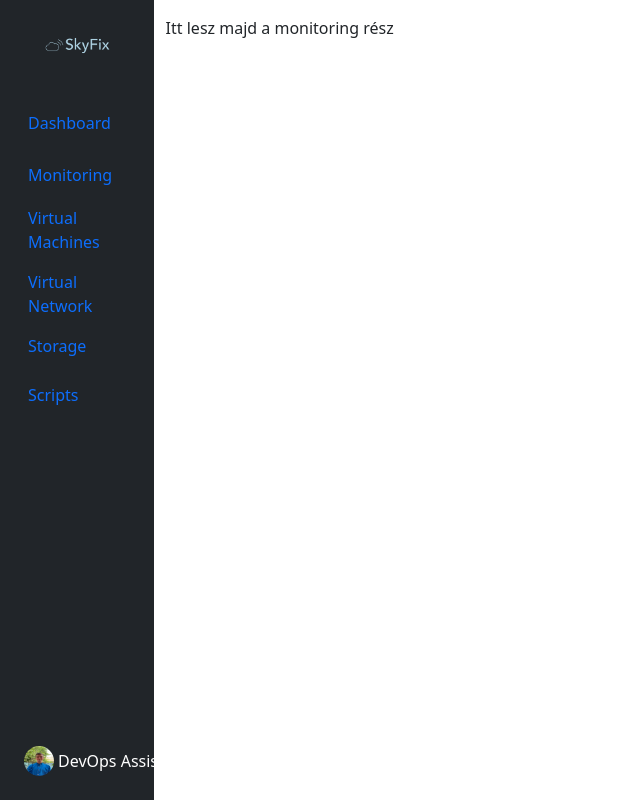
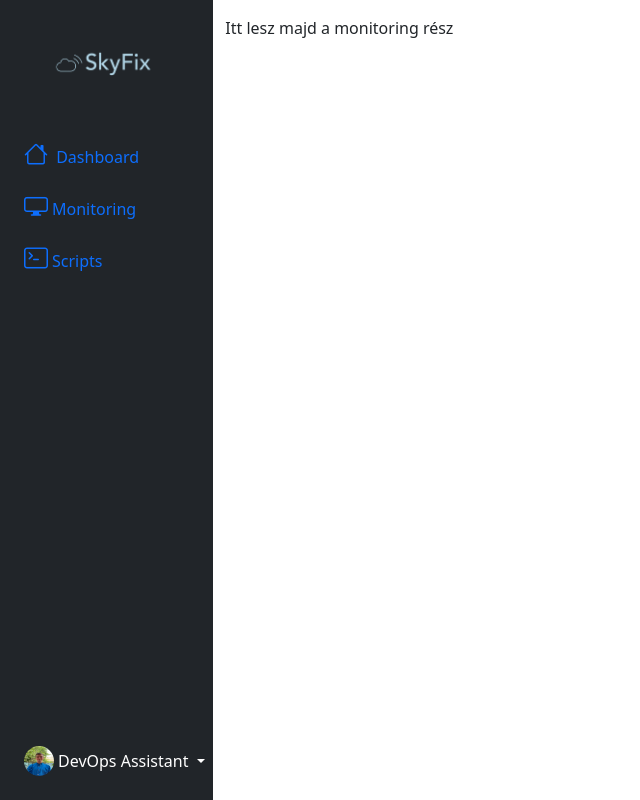
Before and after one commit to AttilaSzaboCDE/skyfix, a Flask app: page / in a window 1280 px wide. Shown: the whole page, without its empty margins (0-640 px from the left). Run offline with Flask 3, Linux system fonts and the light colour scheme.

Commit message:
Base html is done.

```diff
--- a/templates/base_index.html
+++ b/templates/base_index.html
@@ -8,14 +8,18 @@
   <link rel="stylesheet" href="{{ url_for('static', filename='CSS/base_index.css') }}">
   <link href="https://cdn.jsdelivr.net/npm/bootstrap@5.3.3/dist/css/bootstrap.min.css" rel="stylesheet" integrity="sha384-QWTKZyjpPEjISv5WaRU9OFeRpok6YctnYmDr5pNlyT2bRjXh0JMhjY6hW+ALEwIH" crossorigin="anonymous">
   <script src="https://cdn.jsdelivr.net/npm/bootstrap@5.3.3/dist/js/bootstrap.bundle.min.js" integrity="sha384-YvpcrYf0tY3lHB60NNkmXc5s9fDVZLESaAA55NDzOxhy9GkcIdslK1eN7N6jIeHz" crossorigin="anonymous"></script>
+  <!-- Bootstrap CSS -->
+  <link href="https://cdn.jsdelivr.net/npm/bootstrap@5.3.0-alpha1/dist/css/bootstrap.min.css" rel="stylesheet">
+  <!-- Bootstrap Icons CSS -->
+  <link href="https://cdn.jsdelivr.net/npm/bootstrap-icons/font/bootstrap-icons.css" rel="stylesheet">
 </head>
 <body>
   <div class="container-fluid">
     <div class="row flex-nowrap">
-        <div class="col-auto col-md-3 col-xl-2 px-sm-2 px-0 bg-dark" style="width: 12%;">
+        <div class="col-auto col-md-3 col-xl-2 px-sm-2 px-0 bg-dark">
             <div class="d-flex flex-column align-items-center align-items-sm-start px-3 pt-2 text-white min-vh-100">
                 <a href="/" class="d-flex align-items-center pb-3 mb-md-0 me-md-auto text-white text-decoration-none">
-                  <img src="{{ url_for('static', filename='img/logo.png') }}" alt="Logo" width="100%" height="175%" class="me-2">
+                  <img src="{{ url_for('static', filename='img/logo.png') }}" alt="Logo" width="95%" height="175%" class="me-2">
                 </a>
                 <ul class="nav nav-pills flex-column mb-sm-auto mb-0 align-items-center align-items-sm-start" id="menu">
                     <li class="nav-item">
@@ -25,22 +29,28 @@
                     </li>
                     <li>
                         <a href="#submenu1" data-bs-toggle="collapse" class="nav-link px-0 align-middle">
-                            <i class="fs-4 bi-speedometer2"></i> <span class="ms-1 d-none d-sm-inline">Monitoring</span></a>
-                        <ul class="collapse show nav flex-column ms-1" id="submenu1" data-bs-parent="#menu">
+                          <i class="fs-4 bi-display"></i><span class="ms-1 d-none d-sm-inline d-flex justify-content-center">Monitoring</span></a>
+                          <ul class="collapse nav flex-column ms-1" id="submenu1" data-bs-parent="#menu">
                             <li class="w-100">
-                                <a href="#" class="nav-link px-0"> <span class="d-none d-sm-inline">Virtual Machines</span></a>
+                                <a href="#" class="nav-link px-0">
+                                    <span class="d-none d-sm-inline">Virtual Machines</span>
+                                </a>
                             </li>
                             <li>
-                                <a href="#" class="nav-link px-0"> <span class="d-none d-sm-inline">Virtual Network</span></a>
+                                <a href="#" class="nav-link px-0">
+                                    <span class="d-none d-sm-inline">Virtual Network</span>
+                                </a>
                             </li>
                             <li>
-                              <a href="#" class="nav-link px-0"> <span class="d-none d-sm-inline">Storage</span></a>
-                          </li>
+                                <a href="#" class="nav-link px-0">
+                                    <span class="d-none d-sm-inline">Storage</span>
+                                </a>
+                            </li>
                         </ul>
                     </li>
                     <li>
                         <a href="#" class="nav-link px-0 align-middle">
-                            <i class="fs-4 bi-table"></i> <span class="ms-1 d-none d-sm-inline">Scripts</span></a>
+                          <i class="fs-4 bi-terminal"></i><span class="ms-1 d-none d-sm-inline">Scripts</span></a>
                     </li>
                 </ul>
                 <hr>
```
Also changed, not shown: templates/monitoring.html (added), templates/profile.html (added), templates/scripts.html (added), templates/settings.html (added), templates/storage_monitoring.html (added), templates/virtual_m_monitoring.html (added), templates/virtual_net_monitoring.html (added).
